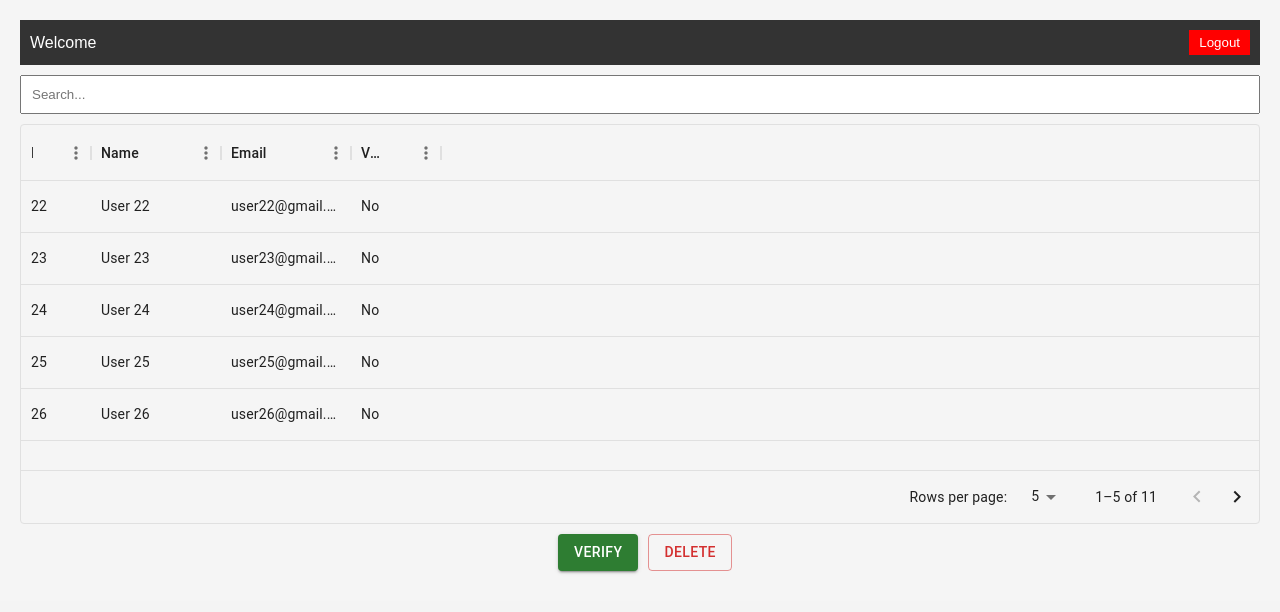
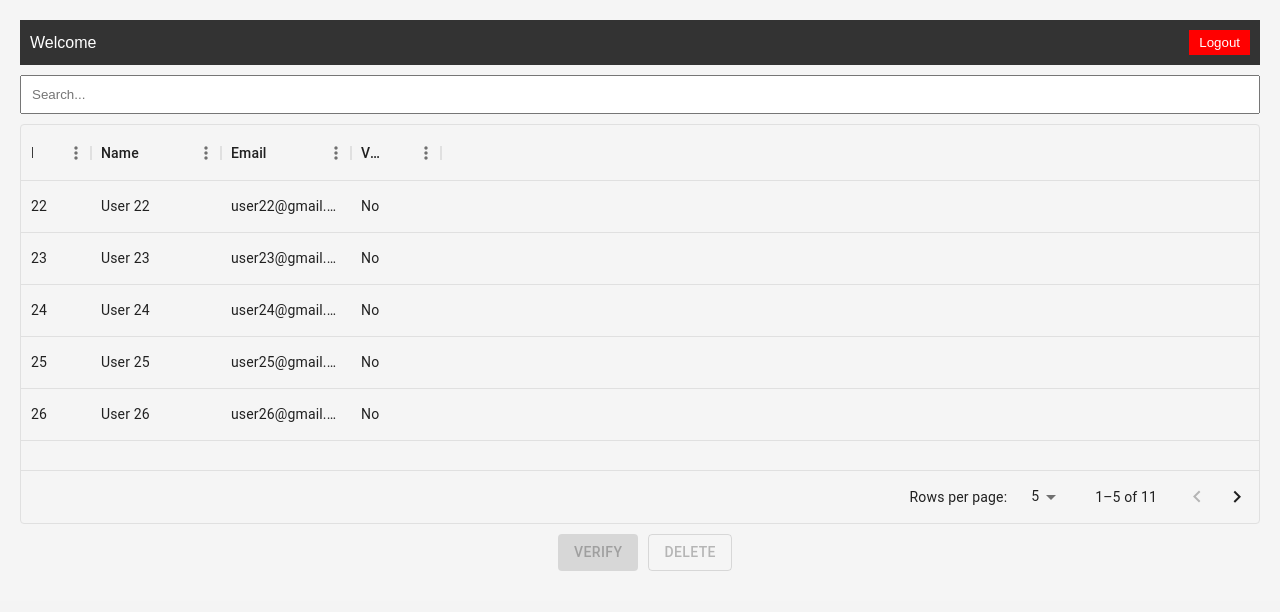
Before and after one commit to mohammedMesbahi/authentication_jee_frontEnd, a React (Create React App) app: page /admin/dashboard in a window 1280 px wide. Shown: the top 612 px of the page. Built offline with nearby package versions, Linux system fonts and the light colour scheme.

Commit message:
small modification on verify button

```diff
--- a/src/components/Dashboard/UsersDataGrid.tsx
+++ b/src/components/Dashboard/UsersDataGrid.tsx
@@ -4,6 +4,7 @@ import User from "../../Models/User";
 import {Button} from "@mui/material";
 import Snackbar from '@mui/material/Snackbar';
 import Alert from '@mui/material/Alert';
+
 const columns: GridColDef[] = [
     {field: 'id', headerName: 'ID', width: 70},
     {field: 'name', headerName: 'Name', width: 130},
@@ -55,20 +56,25 @@ export default function UsersDataGrid({listOfUsers}: UsersTableProps) {
                 />
             </div>
             <center>
-                <Button variant="contained" color={'success'} style={{
+                <Button variant="contained"
+                        disabled={selectedUser == null || selectedUser.verified}
+                        color={'success'} style={{
                     margin: '10px'
                 }}>verify</Button>
-                <Button variant="outlined" color="error">delete</Button>
+                <Button variant="outlined"
+                        disabled={selectedUser == null || selectedUser.verified}
+
+                        color="error">delete</Button>
             </center>
             <Snackbar open={open} autoHideDuration={6000} onClose={handleClose} anchorOrigin={{
                 vertical: 'top',
                 horizontal: 'right',
-            }} >
+            }}>
                 <Alert
                     onClose={handleClose}
                     severity="success"
                     variant="filled"
-                    sx={{ width: '100%' }}
+                    sx={{width: '100%'}}
                 >
                     {message}
                 </Alert>
```
